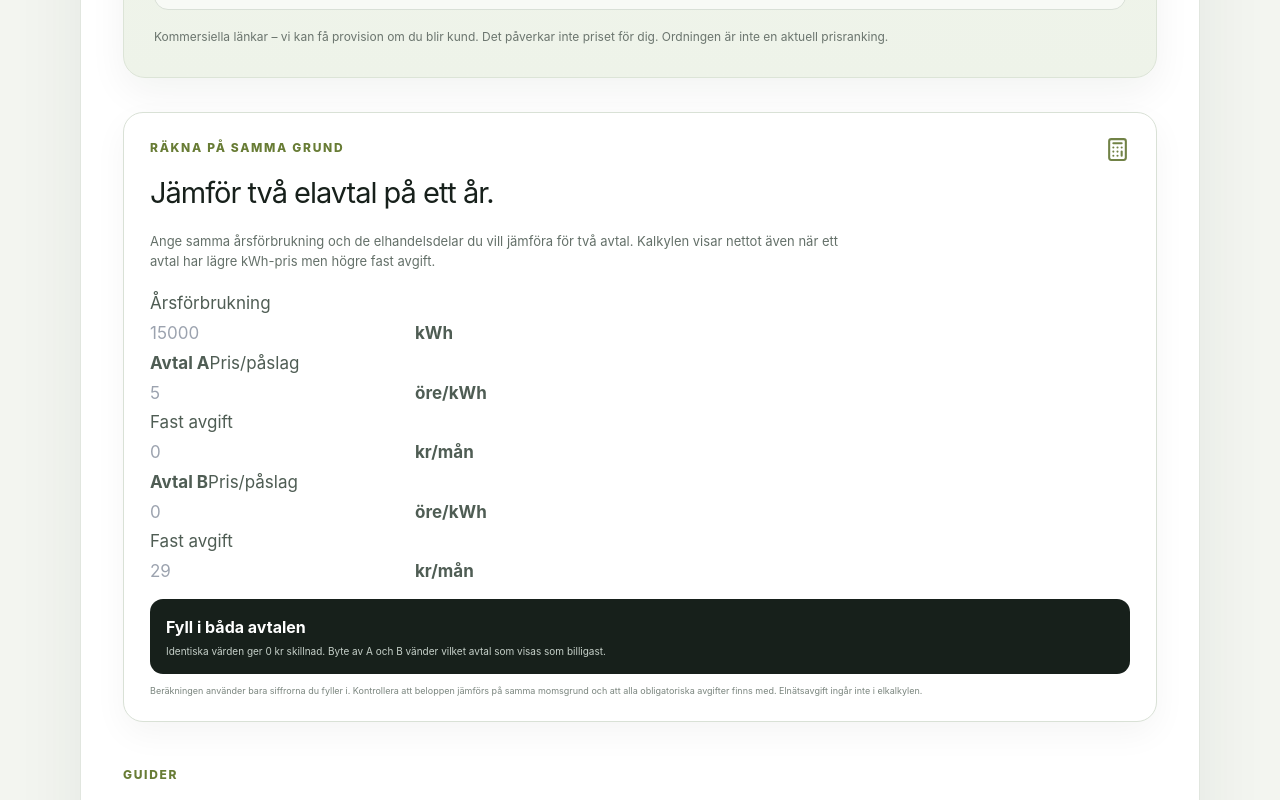
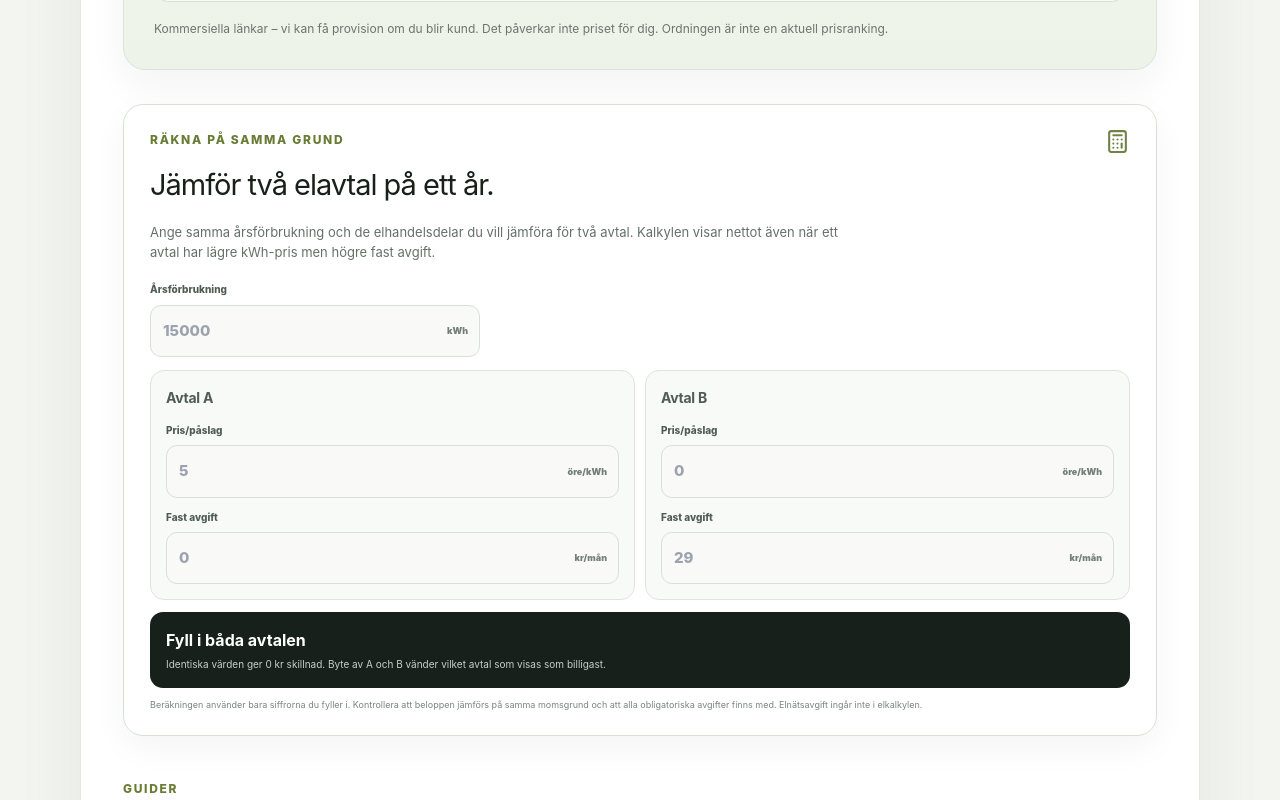
Before and after one commit to arvidlandin-cpu/sankkostnaden, a Next.js app: page /elavtal in a window 1280 px wide. Shown: the part 1787-2587 px from the top of the page. Built offline with nearby package versions, Linux system fonts and the light colour scheme.

Commit message:
Style corrected annual cost comparisons

```diff
--- a/styles/global.css
+++ b/styles/global.css
@@ -2171,3 +2171,110 @@ footer{
   .partnerVerification span+span::before{display:none}
   .partnerVerification{display:grid;gap:2px}
 }
+
+
+/* Cost calculator correctness UI 2026-09-24 */
+.costRealityToggle{
+  display:flex;
+  flex-wrap:wrap;
+  gap:8px;
+  margin:0 0 14px;
+}
+.costRealityToggle button{
+  min-height:40px;
+  padding:0 13px;
+  border:1px solid #d9e0d8;
+  border-radius:10px;
+  background:#f8faf7;
+  color:#526057;
+  font:inherit;
+  font-size:10px;
+  font-weight:850;
+  cursor:pointer;
+}
+.costRealityToggle button.selected{
+  border-color:#17201b;
+  background:#17201b;
+  color:#fff;
+}
+.costRealityInputs label small,
+.electricityOffer label small{
+  color:#8a958d;
+  font-size:8px;
+  font-weight:650;
+}
+.costRealityUsage{
+  max-width:330px;
+  display:grid;
+  gap:7px;
+  margin-bottom:13px;
+  color:#4f5b54;
+  font-size:10px;
+  font-weight:850;
+}
+.costRealityUsage>div,
+.electricityOffer label>div{
+  min-height:47px;
+  display:flex;
+  align-items:center;
+  border:1px solid #d9e0d8;
+  border-radius:11px;
+  background:#f9faf8;
+  overflow:hidden;
+}
+.costRealityUsage input,
+.electricityOffer input{
+  width:100%;
+  min-width:0;
+  padding:12px;
+  border:0;
+  outline:0;
+  background:transparent;
+  color:#17201b;
+  font:inherit;
+  font-size:15px;
+  font-weight:850;
+}
+.costRealityUsage b,
+.electricityOffer b{
+  padding-right:11px;
+  color:#748078;
+  font-size:9px;
+  white-space:nowrap;
+}
+.electricityCompareGrid{
+  display:grid;
+  grid-template-columns:1fr 1fr;
+  gap:10px;
+}
+.electricityOffer{
+  padding:15px;
+  display:grid;
+  gap:11px;
+  border:1px solid #dfe5dd;
+  border-radius:14px;
+  background:#f8faf7;
+}
+.electricityOffer>strong{
+  font-size:14px;
+  letter-spacing:-.02em;
+}
+.electricityOffer label{
+  display:grid;
+  gap:6px;
+  color:#4f5b54;
+  font-size:10px;
+  font-weight:850;
+}
+.directPartnerVerified{
+  display:block;
+  margin-top:6px;
+  color:#8a958d;
+  font-size:8.5px;
+  font-weight:700;
+}
+@media(max-width:650px){
+  .costRealityToggle{display:grid;grid-template-columns:1fr 1fr}
+  .electricityCompareGrid{grid-template-columns:1fr}
+  .costRealityUsage{max-width:none}
+}
```
